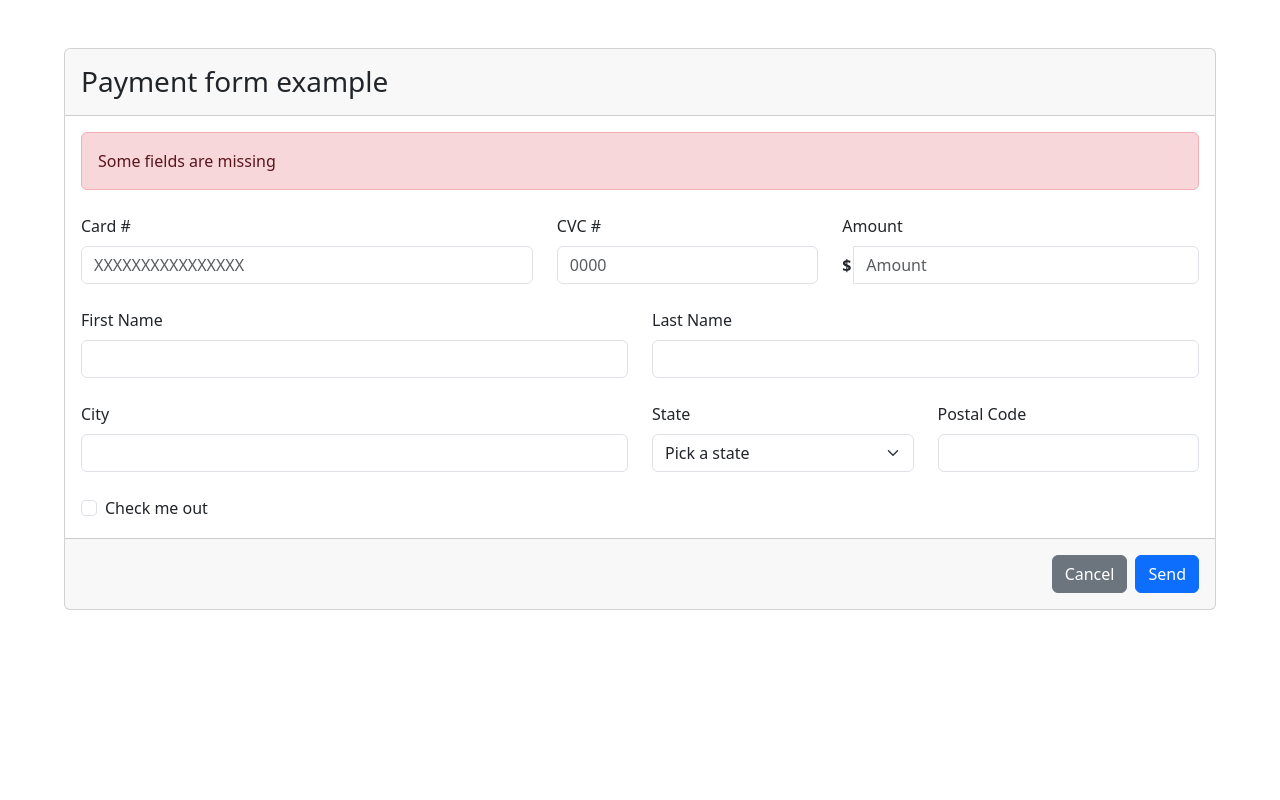
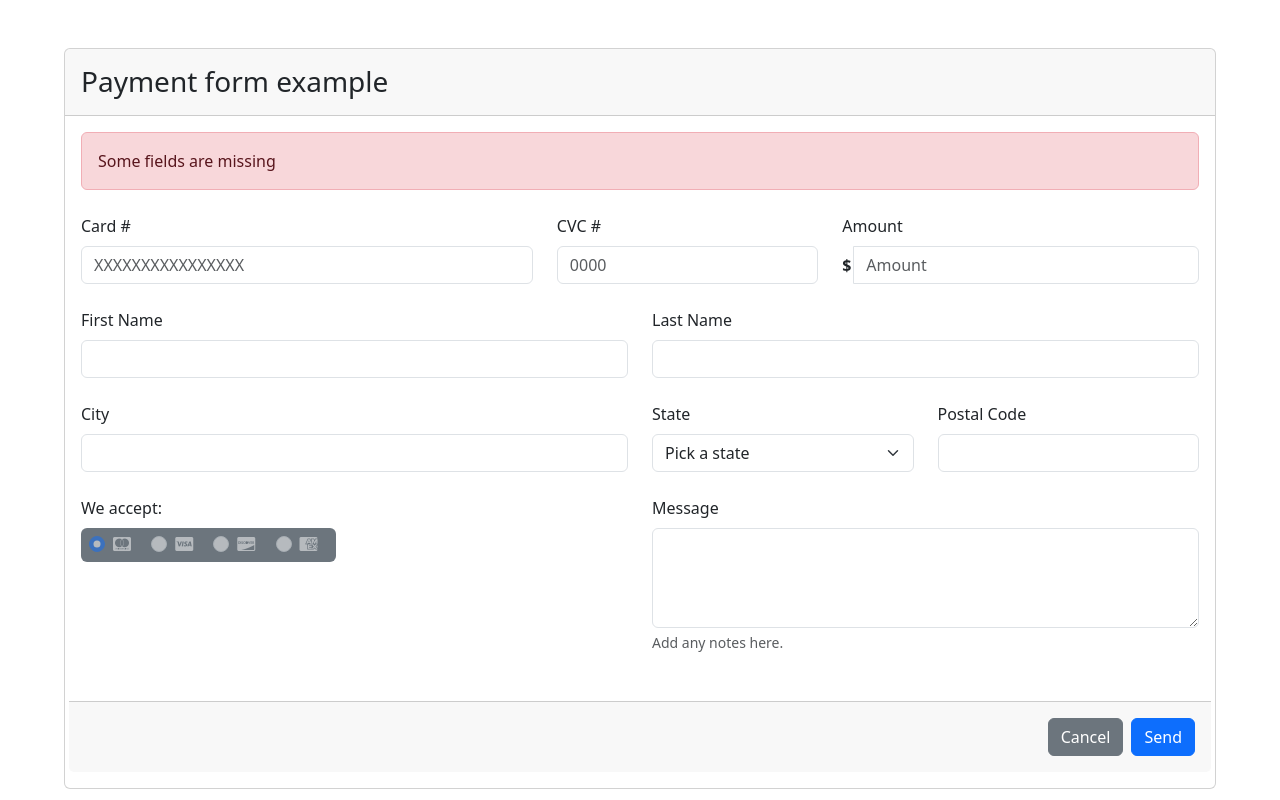
Before and after one commit to 4GeeksAcademy/yjlmotley-Create-an-HTML5-Form, a plain HTML site: page index.html in a window 1280 px wide. Drawn offline with nearby package versions, Linux system fonts and the light colour scheme.

Commit message:
project mostly done: finishing touches left

```diff
--- a/index.html
+++ b/index.html
@@ -4,6 +4,7 @@
         <meta charset="UTF-8">
         <meta name="viewport" content="width=device-width, initial-scale=1, shrink-to-fit=no">
         <title>yjlmotley: Create an HTML5 Form Project</title>
+        <link rel="stylesheet" href="https://cdnjs.cloudflare.com/ajax/libs/font-awesome/6.5.1/css/all.min.css" integrity="sha512-DTOQO9RWCH3ppGqcWaEA1BIZOC6xxalwEsw9c2QQeAIftl+Vegovlnee1c9QX4TctnWMn13TZye+giMm8e2LwA==" crossorigin="anonymous" referrerpolicy="no-referrer">
         <link href="https://cdn.jsdelivr.net/npm/bootstrap@5.3.2/dist/css/bootstrap.min.css" rel="stylesheet" integrity="sha384-T3c6CoIi6uLrA9TneNEoa7RxnatzjcDSCmG1MXxSR1GAsXEV/Dwwykc2MPK8M2HN" crossorigin="anonymous">
         <link rel="stylesheet" type="html/css" href="styles.css">
     </head>
@@ -54,14 +55,32 @@
                         <label for="inputPostalCode" class="form-label">Postal Code</label>
                         <input type="text" class="form-control" id="inputPostalCode">
                     </div>
-                    <div class="col-12">
-                        <div class="form-check">
-                            <input class="form-check-input" type="checkbox" id="gridCheck">
-                            <label class="form-check-label" for="gridCheck">Check me out</label>
+                    <div class="col-md-6">
+                        <label for="cardSelect" class="form-label">We accept:</label>
+                        <div class="col-auto rounded bg-secondary ps-2 p-1 pe-0" style="width: 255px;">
+                            <div class="form-check form-check-inline">
+                                <input class="form-check-input" type="radio" name="cardOptions" id="mastercard" value="option1" checked disabled>
+                                <label class="form-check-label" for="mastercard"><i class="fa-brands fa-cc-mastercard" style="color:#ffffff;"></i></label>
+                            </div>
+                            <div class="form-check form-check-inline">
+                                <input class="form-check-input" type="radio" name="cardOptions" id="visa" value="option2" disabled>
+                                <label class="form-check-label" for="visa"><i class="fa-brands fa-cc-visa" style="color: #ffffff;"></i></label>
+                            </div>
+                            <div class="form-check form-check-inline">
+                                <input class="form-check-input" type="radio" name="cardOptions" id="discover" value="option3" disabled>
+                                <label class="form-check-label" for="discover"><i class="fa-brands fa-cc-discover" style="color: #ffffff;"></i></label>
+                            </div>
+                            <div class="form-check form-check-inline">
+                                <input class="form-check-input" type="radio" name="cardOptions" id="amex" value="option4" disabled>
+                                <label class="form-check-label" for="amex"><i class="fa-brands fa-cc-amex" style="color:#ffffff;"></i></label>
+                            </div>
                         </div>
                     </div>
-                </form>
-            </div>
+                    <div class="col-md-6 mb-4">
+                        <label for="messageBox" class="form-label">Message</label>
+                        <textarea class="form-control" id="messageBox" style="height: 100px;" aria-describedby="messageNote"></textarea>
+                        <div id="messageNote" class="form-text">Add any notes here.</div>
+                    </div>
             <div class="card-footer p-3 d-grid gap-2 d-md-flex justify-content-md-end">
                 <button type="button" class="btn btn-secondary">Cancel</button>
                 <button type="button" class="btn btn-primary">Send</button>
```
